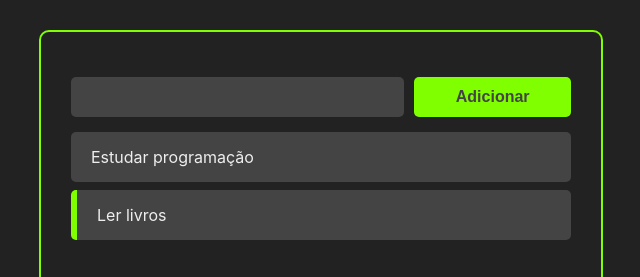
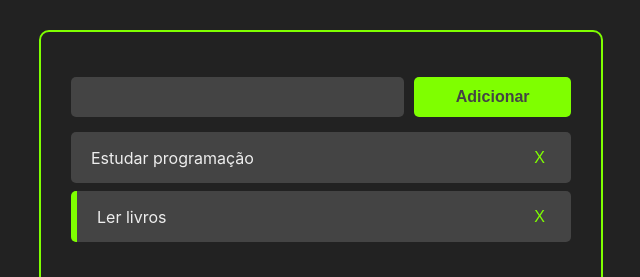
Before and after one commit to vianabsouza/react-js, a React (Create React App) app in the folder my-tasks/: page / in a window 1280 px wide. Shown: the top 277 px of the page, without its empty margins (319-959 px from the left). Built offline with nearby package versions, Linux system fonts and the light colour scheme.

Commit message:
implement deletion of task

```diff
--- a/my-tasks/src/App.jsx
+++ b/my-tasks/src/App.jsx
@@ -40,11 +40,20 @@ const App = () => {
     setTasks(newTask);
   };
 
+  const handleTaskDeletion = (taskId) => {
+    const newTasks = tasks.filter((task) => task.id !== taskId);
+    setTasks(newTasks);
+  };
+
   return (
     <>
       <div className="container">
         <AddTask handleTaskAddition={handleTaskAddition} />
-        <Tasks tasks={tasks} handleTaskClick={handleTaskClick} />
+        <Tasks
+          tasks={tasks}
+          handleTaskClick={handleTaskClick}
+          handleTaskDeletion={handleTaskDeletion}
+        />
       </div>
     </>
   );
--- a/my-tasks/src/components/Task.css
+++ b/my-tasks/src/components/Task.css
@@ -12,3 +12,10 @@
 .task-title {
   cursor: pointer;
 }
+
+.remove-task-button {
+  background-color: #444;
+  border: none;
+  color: chartreuse;
+  font-size: 16px;
+}
--- a/my-tasks/src/components/Task.jsx
+++ b/my-tasks/src/components/Task.jsx
@@ -2,7 +2,7 @@ import React from "react";
 
 import "./Task.css";
 
-const Task = ({ task, handleTaskClick }) => {
+const Task = ({ task, handleTaskClick, handleTaskDeletion }) => {
   return (
     <div
       className="task-container"
@@ -11,6 +11,14 @@ const Task = ({ task, handleTaskClick }) => {
       <div className="task-title" onClick={() => handleTaskClick(task.id)}>
         {task.title}
       </div>
+      <div className="buttons-container">
+        <button
+          onClick={() => handleTaskDeletion(task.id)}
+          className="remove-task-button"
+        >
+          X
+        </button>
+      </div>
     </div>
   );
 };
--- a/my-tasks/src/components/Tasks.jsx
+++ b/my-tasks/src/components/Tasks.jsx
@@ -2,11 +2,15 @@ import React from "react";
 
 import Task from "./Task";
 
-const Tasks = ({ tasks, handleTaskClick }) => {
+const Tasks = ({ tasks, handleTaskClick, handleTaskDeletion }) => {
   return (
     <>
       {tasks.map((task) => (
-        <Task task={task} handleTaskClick={handleTaskClick} />
+        <Task
+          task={task}
+          handleTaskClick={handleTaskClick}
+          handleTaskDeletion={handleTaskDeletion}
+        />
       ))}
     </>
   );
```
